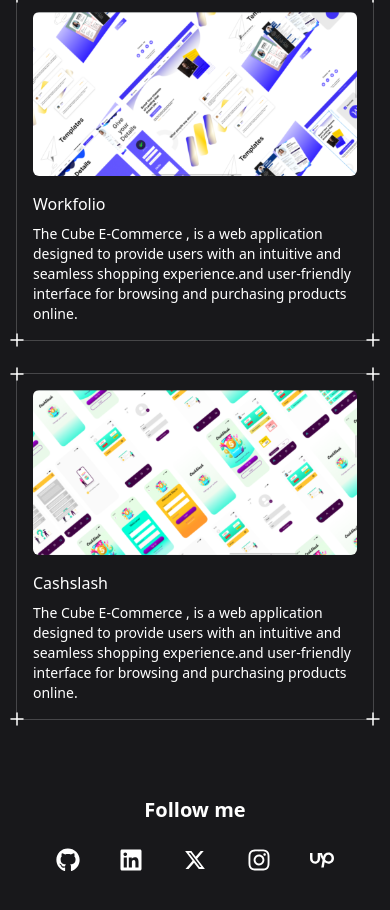
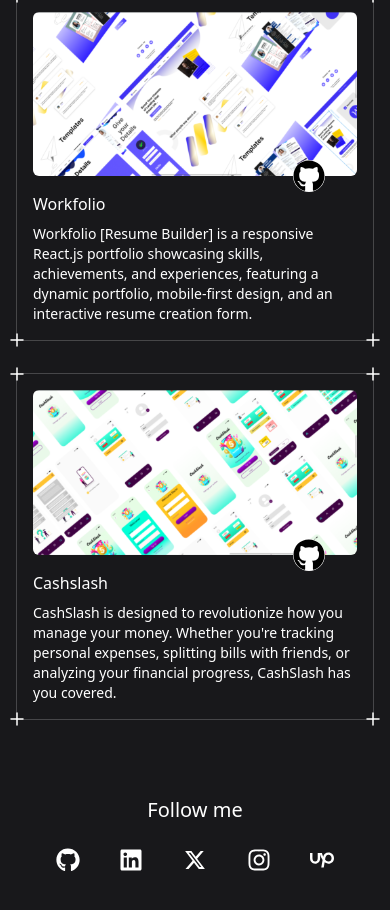
Before and after one commit to soumen974/Portfolio, a Next.js app: page /projects in a window 390 px wide. Shown: the part 1012-1922 px from the top of the page. Built offline with nearby package versions, Linux system fonts and the light colour scheme.

Commit message:
updated home , projects

```diff
--- a/src/app/about/page.tsx
+++ b/src/app/about/page.tsx
@@ -22,7 +22,7 @@ export default function Home() {
             <div className="flex absolute sm:left-20 right-5 sm:right-0 top-5 w-fit  border border-transparent dark:border-white/[0.2] rounded-full dark:bg-[#18181B] bg-white shadow-[0px_2px_3px_-1px_rgba(0,0,0,0.1),0px_1px_0px_0px_rgba(25,28,33,0.02),0px_0px_0px_1px_rgba(25,28,33,0.08)]  p-2 px-4 items-center justify-center ">
             Who
             </div>
-            <div  className="border-[#ababb25a] grid gap-y-3 border-[1.6px] w-fit px-6 py-8 rounded-xl sm:rounded-md leading-6">
+            <div  className="border-[#ababb25a] text-white grid gap-y-3 border-[1.6px] w-fit px-6 py-8 rounded-xl sm:rounded-md leading-6 text-md font-light">
                 <p>I&apos;m a web developer passionate about creating responsive websites using React.js, Next.js, and Tailwind CSS. I&apos;ve collaborated with design and backend teams at Oasis Infobyte to deliver high-quality web solutions. Currently, I&apos;m pursuing a B.Tech in Computer Science at Centurion University of Technology and Management, gaining a strong foundation in programming and software engineering.
 
                 </p>
--- a/src/app/components/Footer.tsx
+++ b/src/app/components/Footer.tsx
@@ -10,7 +10,7 @@ export default function Footer() {
   return (
     <div>
         <footer className='py-5' >
-          <h2 className='flex justify-center text-xl font-bold py-6'>Follow me </h2>
+          <h2 className='flex justify-center text-xl text-white font-light py-6'>Follow me </h2>
           <div className=" flex justify-evenly px-0 sm:px-32">
             <Link href={'https://github.com/soumen974'}><FaGithub className='h-6 w-6 '/></Link>
             <Link href={'https://www.linkedin.com/in/soumen-bhunia-me-dvp/'}><FaLinkedin className='h-6 w-6'/></Link>
--- a/src/app/page.tsx
+++ b/src/app/page.tsx
@@ -163,14 +163,14 @@ const Home: React.FC =()=>{
             <div className=" grid grid-cols-1 sm:grid-cols-2 gap-x-3 md:grid-cols-2  justify-between ">
 
               {recent_experience.map((experience)=>(
-              <div key={experience.company} className="bg-[#2e2e2ec6] sm:grid flex gap-x-5  gap-y-2  mt-4 p-3 w-full  border-[1.7px] rounded-xl sm:rounded-md border-[#494949]">
+              <div key={experience.company} className="bg-[#2d2b2bc6] border border-black/[0.2] dark:border-white/[0.2] sm:grid flex gap-x-5  gap-y-2  mt-4 p-3 w-full rounded-xl sm:rounded-md ">
                 <div className="">
                   {experience.image}
                 </div>
 
                 <div className="">
-                  <h1 className='font-bold'>{experience.position}</h1>
-                  <h2 className='text-white text-sm font-thin'>{experience.company}</h2>
+                  <h1 className=''>{experience.position}</h1>
+                  <h2 className='text-white text-sm font-light'>{experience.company}</h2>
                   <h3 className='text-gray-100 font-thin text-sm' >{experience.time}</h3>
                 </div>
               </div>
@@ -198,6 +198,7 @@ const Home: React.FC =()=>{
 
                     <div className="grid gap-2">
                         <div className="">
+                          <h2></h2>
                           <h1>{project.title}</h1>
                         </div>
 
--- a/src/app/projects/page.tsx
+++ b/src/app/projects/page.tsx
@@ -1,10 +1,12 @@
 import Image from 'next/image';
-
+import Link from 'next/link';
+import { FaGithub } from "react-icons/fa";
 export default function Home() {
 
   const projects = [
     {
       title:"Cubikor",
+      Ghlink:"https://github.com/soumen974/Cubikor-react",
       image:<Image src="/images/cubikor.svg" className="h-full w-full  rounded-md" alt="SoumenBhunia" width={64} height={64} />,
       discription:" The Cube E-Commerce , is a web application designed to provide users with an intuitive and seamless shopping experience.and user-friendly interface for browsing and purchasing products online.",
       Skills:[
@@ -17,8 +19,9 @@ export default function Home() {
     },
     {
       title:"Placement module",
+      Ghlink:"https://github.com/sambit826059/Placement_Module",
       image:<Image src="/images/placement_module.svg" className="w-fit  rounded-md " alt="SoumenBhunia" width={64} height={64} />,
-      discription:" The Cube E-Commerce , is a web application designed to provide users with an intuitive and seamless shopping experience.and user-friendly interface for browsing and purchasing products online.",
+      discription:" The Placement Module is designed to facilitate seamless interaction and communication between students, the training and placement cell, and hiring managers.Here's the module of group can benefit from this ",
       Skills:[
         {name:"React.js"},
         {name:"Tailwind.css"},
@@ -28,8 +31,9 @@ export default function Home() {
     },
     {
       title:"Workfolio",
+      Ghlink:"https://github.com/soumen974/WorkFolio",
       image:<Image src="/images/workfolio.svg" className="w-fit rounded-md " alt="SoumenBhunia" width={64} height={64} />,
-      discription:" The Cube E-Commerce , is a web application designed to provide users with an intuitive and seamless shopping experience.and user-friendly interface for browsing and purchasing products online.",
+      discription:" Workfolio [Resume Builder] is a responsive React.js portfolio showcasing skills, achievements, and experiences, featuring a dynamic portfolio, mobile-first design, and an interactive resume creation form.",
       Skills:[
         {name:"React.js"},
         {name:"Tailwind.css"},
@@ -39,8 +43,9 @@ export default function Home() {
     },
     {
       title:"Cashslash",
+      Ghlink:"https://github.com/soumen974/CashSlash",
       image:<Image src="/images/cashlash.svg" className="w-fit  rounded-md " alt="SoumenBhunia" width={64} height={64} />,
-      discription:" The Cube E-Commerce , is a web application designed to provide users with an intuitive and seamless shopping experience.and user-friendly interface for browsing and purchasing products online.",
+      discription:" CashSlash is designed to revolutionize how you manage your money. Whether you're tracking personal expenses, splitting bills with friends, or analyzing your financial progress, CashSlash has you covered.",
       Skills:[
         {name:"React.js"},
         {name:"Tailwind.css"},
@@ -73,8 +78,11 @@ export default function Home() {
                   {project.image}
                   </div>
 
-                  <div className="grid gap-2">
+                  <div className="grid gap-2 relative">
                       <div className="">
+                        <Link href={project.Ghlink} className='absolute border-none bg-white w-fit rounded-full -top-8 right-8'>
+                        < FaGithub className='w-8 text-black h-8'/>
+                        </Link>
                         <h1>{project.title}</h1>
                       </div>
 
```
